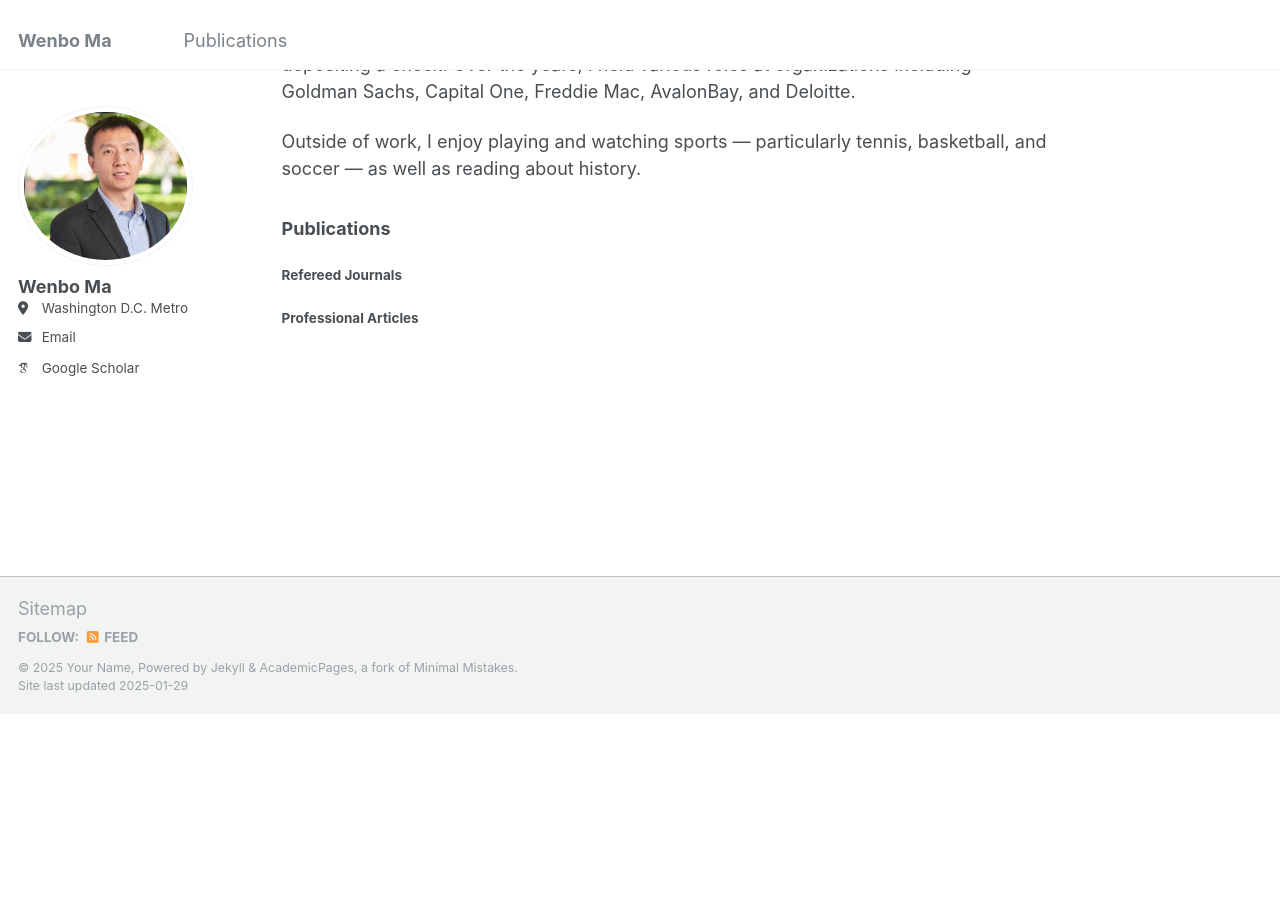
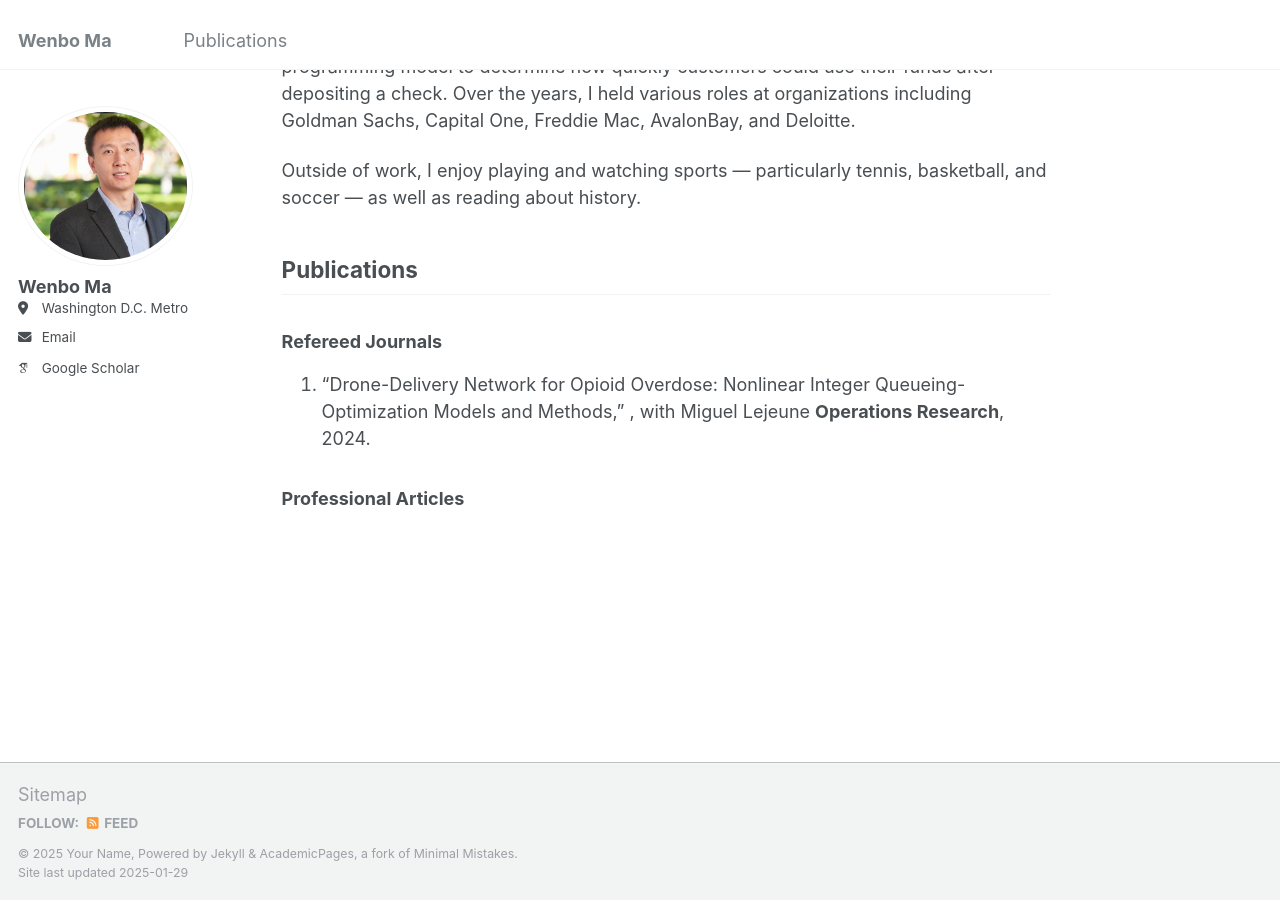
Before and after one commit to wenbo5565/wenbo5565.github.io, a Jekyll site: the page built from _pages/about.md, in a window 1280 px wide and 900 px high, scrolled down 638 px. Built offline with Jekyll 4.4.1, drawn with Linux system fonts in a browser that asks for light colours; some web fonts are replaced; before the commit the page ends 1352 px from its top, so only the background shows below that.

Commit message:
Update about.md

```diff
--- a/_pages/about.md
+++ b/_pages/about.md
@@ -7,7 +7,7 @@ redirect_from:
   - /about.html
 ---
 
-### About
+## About
 
 My research explores computational modeling and its applications in two seemingly unrelated yet personally fascinating fields: medical sciences and quantitative trading.
 
@@ -19,8 +19,11 @@ Before transitioning to academia, I worked as a data scientist in industry, wher
 
 Outside of work, I enjoy playing and watching sports — particularly tennis, basketball, and soccer — as well as reading about history.
 
-### Publications
+## Publications
 
-#### Refereed Journals
+### Refereed Journals
+1. "Drone-Delivery Network for Opioid Overdose: Nonlinear Integer Queueing-Optimization Models and Methods,"
+   , with Miguel Lejeune
+   **Operations Research**, 2024.
 
-#### Professional Articles
+### Professional Articles
```
